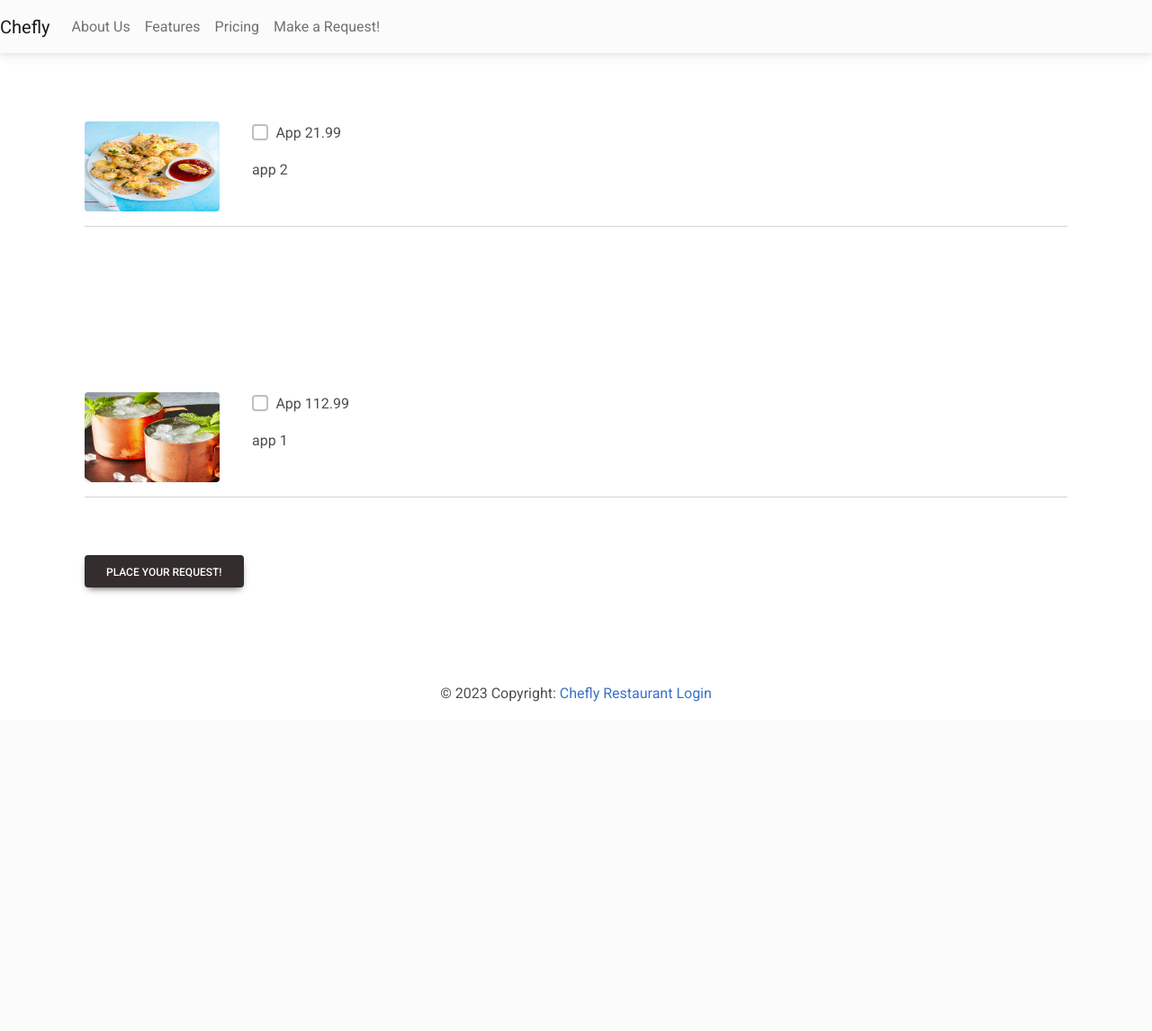
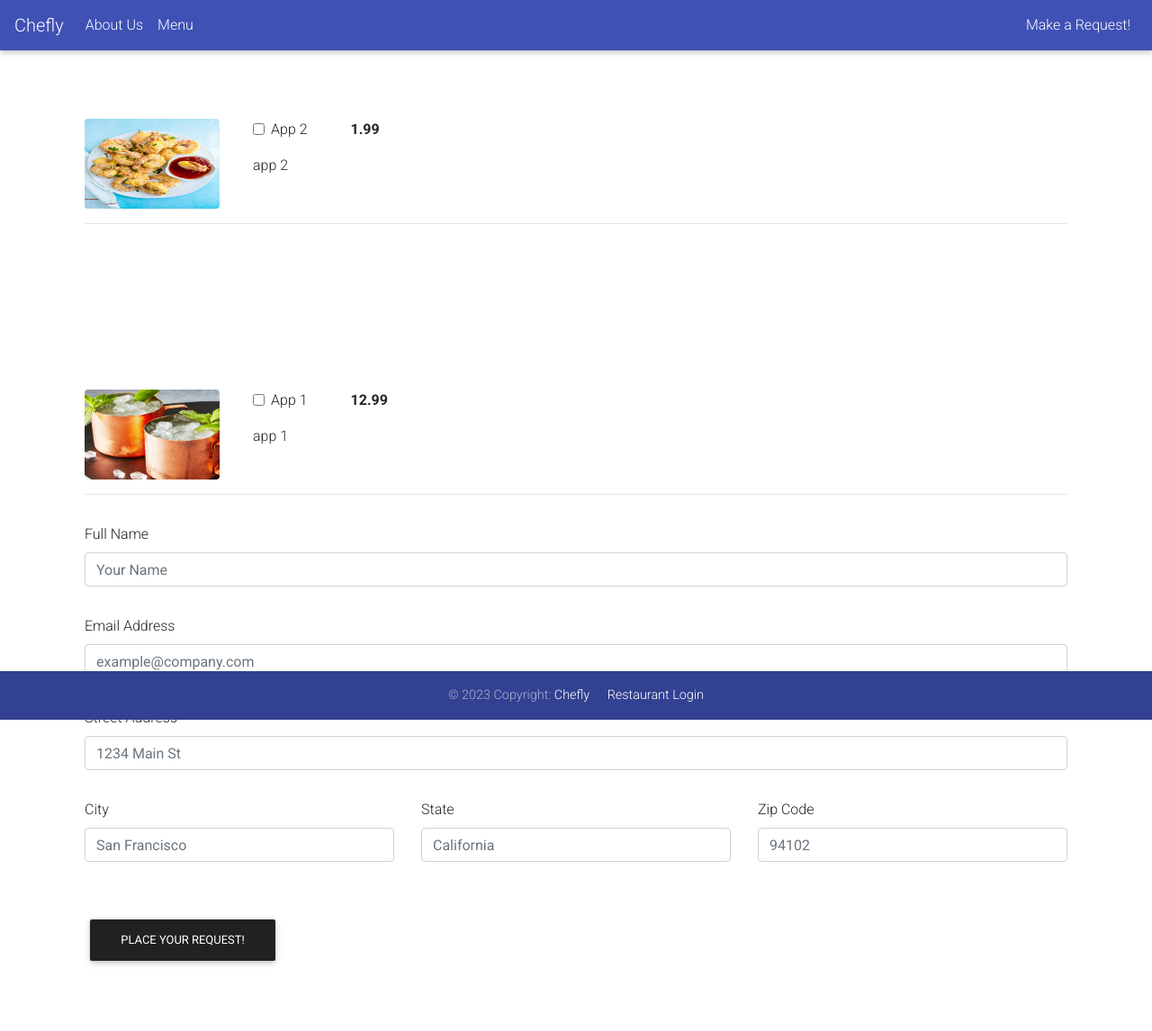
Before and after one commit to EnkhjinicoZSC/Capstone-Project, a Django app: page /request/ in a window 1280 px wide. Shown: the whole page at 90% size. Before the commit the page ends 780 px from the top, so only its background shows below. Run offline with Django 3.2, Linux system fonts and the light colour scheme; data comes from the database, SQL or seed files in the repository; both versions use the stored data as it was after the commit; some libraries are stand-ins or nearby versions.

Commit message:
Fixed bugs and added ordering

```diff
--- a/Chefly/settings.py
+++ b/Chefly/settings.py
@@ -72,6 +72,7 @@
 WSGI_APPLICATION = 'Chefly.wsgi.application'
 
 
+
 # Database
 # https://docs.djangoproject.com/en/2.2/ref/settings/#databases
 
--- a/customer/models.py
+++ b/customer/models.py
@@ -21,6 +21,13 @@
     created_on = models.DateTimeField(auto_now_add=True)
     price = models.DecimalField(max_digits=7, decimal_places=2)
     items = models.ManyToManyField('MenuItem', related_name='order', blank=True)
+    name = models.CharField(max_length=50, blank=True)
+    email = models.CharField(max_length=50, blank=True)
+    street = models.CharField(max_length=50, blank=True)
+    city = models.CharField(max_length=50, blank=True)
+    zip_code = models.IntegerField(blank=True, null=True)
+
+
 
     def __str__(self):
         return f'Request: {self.created_on.strftime("%b %d %I: %M")}'
--- a/customer/templates/customer/base.html
+++ b/customer/templates/customer/base.html
@@ -1,35 +1,32 @@
 <!DOCTYPE html>
-<html lang="en">
+<html>
 <head>
     <meta charset="UTF-8">
-    <meta http-equiv="X-UA-Compatible" content="IE=edge">
-    <meta name="viewport" content="width=device-width, initial-scale=1.0">
-    <title>Chefly</title>
+    <meta name="viewport" content="width=device-width", inital-scale=1.0, shrink-to-fit=no">
+    <title>Deliver</title>
+
     <!-- Font Awesome -->
-    <link
-    href="https://cdnjs.cloudflare.com/ajax/libs/font-awesome/6.0.0/css/all.min.css"
-    rel="stylesheet"
-    />
-    <!-- Google Fonts -->
-    <link
-    href="https://fonts.googleapis.com/css?family=Roboto:300,400,500,700&display=swap"
-    rel="stylesheet"
-    />
-    <!-- MDB -->
-    <link
-    href="https://cdnjs.cloudflare.com/ajax/libs/mdb-ui-kit/6.4.1/mdb.min.css"
-    rel="stylesheet"
-    />
+<link rel="stylesheet" href="https://use.fontawesome.com/releases/v5.8.2/css/all.css">
+<!-- Google Fonts -->
+<link rel="stylesheet" href="https://fonts.googleapis.com/css?family=Roboto:300,400,500,700&display=swap">
+<!-- Bootstrap core CSS -->
+<link href="https://cdnjs.cloudflare.com/ajax/libs/twitter-bootstrap/4.5.0/css/bootstrap.min.css" rel="stylesheet">
+<!-- Material Design Bootstrap -->
+<link href="https://cdnjs.cloudflare.com/ajax/libs/mdbootstrap/4.19.1/css/mdb.min.css" rel="stylesheet">
 </head>
 <body>
     {% include 'customer/navigation.html' %}
     {% block content %}
     {% endblock content %}
     {% include 'customer/footer.html' %}
-    <!-- MDB -->
-    <script
-    type="text/javascript"
-    src="https://cdnjs.cloudflare.com/ajax/libs/mdb-ui-kit/6.4.1/mdb.min.js"
-    ></script>
+
+<!-- JQuery -->
+<script type="text/javascript" src="https://cdnjs.cloudflare.com/ajax/libs/jquery/3.5.1/jquery.min.js"></script>
+<!-- Bootstrap tooltips -->
+<script type="text/javascript" src="https://cdnjs.cloudflare.com/ajax/libs/popper.js/1.14.4/umd/popper.min.js"></script>
+<!-- Bootstrap core JavaScript -->
+<script type="text/javascript" src="https://cdnjs.cloudflare.com/ajax/libs/twitter-bootstrap/4.5.0/js/bootstrap.min.js"></script>
+<!-- MDB core JavaScript -->
+<script type="text/javascript" src="https://cdnjs.cloudflare.com/ajax/libs/mdbootstrap/4.19.1/js/mdb.min.js"></script>
 </body>
 </html>
--- a/customer/templates/customer/index.html
+++ b/customer/templates/customer/index.html
@@ -10,7 +10,7 @@
     <div class="row justify-content-center mt-1">
         <div class="card col-md-5 col-sm-12 offset-md-1 p-4 text-center">
             <h2>Make your request!</h2>
-            <a href="{% url 'request' %}"class="btn btn-outline-primary">Request Now!</a>
+            <a href="{% url 'request' %}" class="btn btn-outline-primary">Request Now!</a>
         </div>
     </div>
 </div>
--- a/customer/templates/customer/navigation.html
+++ b/customer/templates/customer/navigation.html
@@ -1,21 +1,20 @@
-<nav class="navbar navbar-expand-lg navbar-light bg-light">
-    <a class="navbar-brand" href="{% url 'index' %}">  Chefly</a>
+<nav class="navbar navbar-expand-lg navbar-dark indigo">
+  <a class="navbar-brand" href="{% url 'index' %}">Chefly</a>
   <button class="navbar-toggler" type="button" data-toggle="collapse" data-target="#navbarNav" aria-controls="navbarNav" aria-expanded="false" aria-label="Toggle navigation">
     <span class="navbar-toggler-icon"></span>
   </button>
   <div class="collapse navbar-collapse" id="navbarNav">
     <ul class="navbar-nav mr-auto">
-        <li class="nav-item active">
-          <a class="nav-link" href="{% url 'about' %}">About Us<span class="sr-only">(current)</span></a>
+      <li class="nav-item">
+        <a class="nav-link" href="{% url 'about' %}">About Us</span></a>
       </li>
       <li class="nav-item">
-          <a class="nav-link" href="#">Features</a>
+        <a class="nav-link" href="#">Menu</a>
       </li>
+    </ul>
+    <ul class="navbar-nav">
       <li class="nav-item">
-          <a class="nav-link" href="#">Pricing</a>
-        </li>
-        <li class="nav-item">
-          <a class="nav-link" href="{% url 'request' %}" href="#">Make a Request!</a>
+        <a class="nav-link" href="{% url 'request' %}">Make a Request!</a>
       </li>
     </ul>
   </div>
--- a/customer/templates/customer/order.html
+++ b/customer/templates/customer/order.html
@@ -90,6 +90,41 @@
                     {% endfor %}
                 </div>
 
+                <div class="form-group pt-3">
+                    <label for="name">Full Name</label>
+                    <input required class="form-control" type="text" placeholder="Your Name" name="name" />
+                </div>
+
+                <div class="form-group pt-3">
+                    <label for="name">Email Address</label>
+                    <input required class="form-control" type="text" placeholder="example@company.com" name="email" />
+                </div>
+
+                <div class="form-group pt-3">
+                    <label for="name">Street Address</label>
+                    <input required class="form-control" type="text" placeholder="1234 Main St" name="street" />
+                </div>
+
+                <div class="row">
+                    <div class="col-md-4 col-sm-12">
+                        <div class="form-group pt-3">
+                            <label for="name">City</label>
+                            <input required class="form-control" type="text" placeholder="San Francisco" name="city" />
+                        </div>
+                    </div>
+                    <div class="col-md-4 col-sm-12">
+                        <div class="form-group pt-3">
+                            <label for="name">State</label>
+                            <input required class="form-control" type="text" placeholder="California" name="state" />
+                        </div>
+                    </div>
+                    <div class="col-md-4 col-sm-12">
+                        <div class="form-group pt-3">
+                            <label for="name">Zip Code</label>
+                            <input required class="form-control" type="text" placeholder="94102" name="zip" />
+                        </div>
+                    </div>
+                </div>
                 <button class="btn btn-dark mt-5">Place Your Request!</button>
             </form>
         </div>
```
Also changed, not shown: customer/views.py (+10 -10 lines), db.sqlite3, media/menu_images/chefly_front_end_v1.0.0.png (added), 1 other file. Lines whose indentation alone changed are shown as unchanged.
